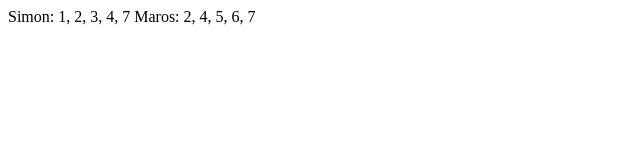
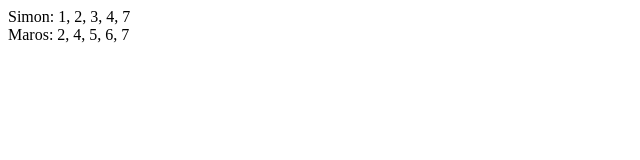
Before and after one commit to mkov2009/webTech, a plain HTML site: page index.html in a window 1280 px wide. Shown: the whole page, without its empty margins (0-640 px from the left). Drawn offline with Linux system fonts and the light colour scheme.

Commit message:
Uprava rozlozenia uloh

```diff
--- a/index.html
+++ b/index.html
@@ -7,7 +7,8 @@
 </head>
 
 <body>
-    Simon: 1, 2, 3, 4, 7 Maros: 2, 4, 5, 6, 7
+    <div>Simon: 1, 2, 3, 4, 7</div>
+    <div>Maros: 2, 4, 5, 6, 7</div>
 </body>
 
 </html>
```
